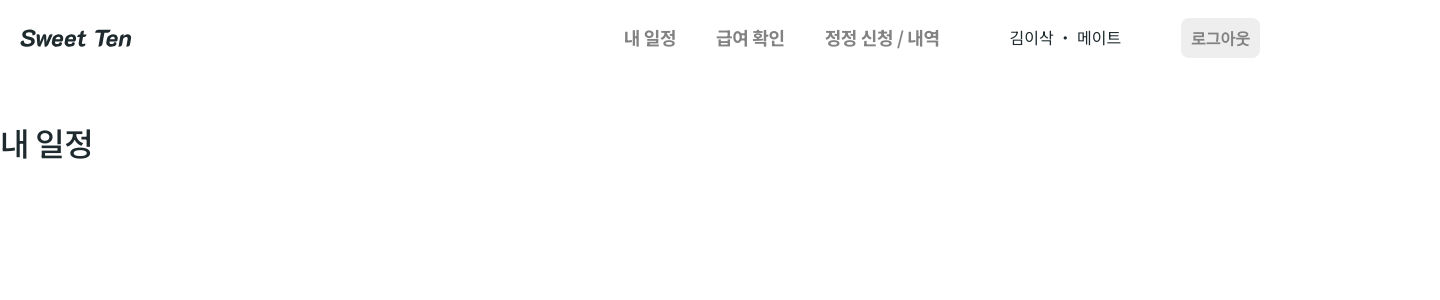
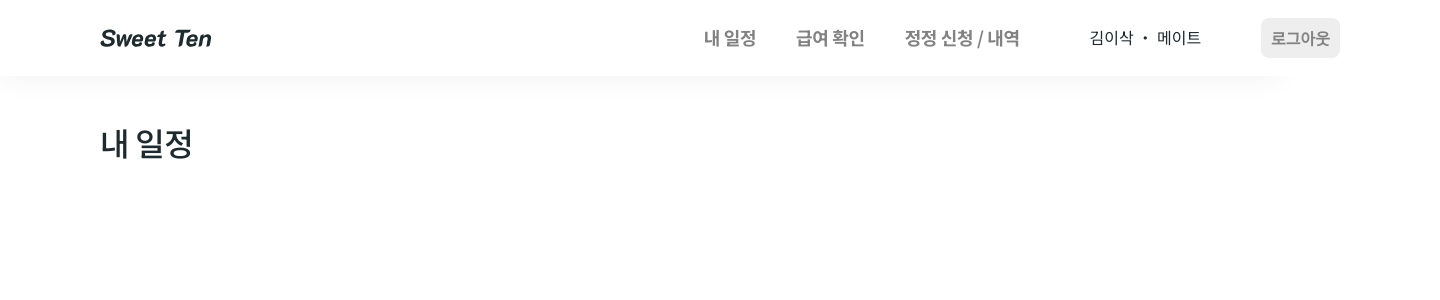
Before and after one commit to Dev-FE-3/toy-project2-team2, a React (Vite) app: page / in a window 1280 px wide. Shown: the top 300 px of the page, 1440 px wide, since content can reach past the window. Built offline with nearby package versions, Linux system fonts and the light colour scheme; no server answers; sample sign-in values are in the browser's storage; a web font is replaced by a local one.

Commit message:
Design : header box shadow 추가 및 레이아웃 변경 (#9)
* Design : header box shadow 추가 및 레이아웃 변경

* Design : headerWrap 변수명 변경

```diff
--- a/src/App.jsx
+++ b/src/App.jsx
@@ -3,7 +3,7 @@ import Calendar from "./pages/calendar/Calendar";
 import Login from "./pages/login/Login";
 import MySalary from "./pages/mySalary/MySalary";
 import SalaryAdjustment from "./pages/salaryAdjustment/SalaryAdjustment";
-import Guide from "./pages/guide/Guide";
+import Guide from "./pages/guide/guide";
 import { RouterProvider } from "react-router-dom";
 import Layout from "./shared/Layout";
 import { useEffect, useState } from "react";
@@ -12,12 +12,6 @@ import styled from "styled-components";
 import LoadingScreen from "./shared/components/LoadingScreen";
 import ProtectedRoute from "./shared/components/ProtectedRoute";
 import GlobalStyle from "./shared/components/styles/GlobalStyle"
-
-const Wrapper = styled.div`
-  height: 100vh;
-  display: flex;
-  justify-content: center;
-`;
 
 const router = createBrowserRouter([
   {
@@ -67,9 +61,7 @@ const App = () => {
   return (
     <>
       <GlobalStyle />
-      <Wrapper>
-        {isLoading ? <LoadingScreen /> : <RouterProvider router={router} />}
-      </Wrapper>
+      {isLoading ? <LoadingScreen /> : <RouterProvider router={router} />}
     </>
   );
 };
--- a/src/shared/Header/Header.jsx
+++ b/src/shared/Header/Header.jsx
@@ -4,11 +4,18 @@ import LogOutButton from "./LogOutButton";
 import Nav from "./Nav";
 import { Link } from "react-router-dom";
 
-const HeaderWrap = styled.header`
+const HeaderWrap = styled.div`
+  box-shadow: 0 4px 24px rgba(0, 0, 0, 0.05);
+`
+
+const HeaderInner = styled.header`
+  width: 1440px;
+  margin: 0 auto;
+  padding: 18px 100px;
+  box-sizing: border-box;
   display: flex;
   justify-content: space-between;
-  padding: 18px 20px;
-  background-color: #fff;
+  background-color: var(--white);
 `
 
 const Logo = styled.img`
@@ -23,7 +30,7 @@ const Wrap = styled.div`
 
 const User = styled.span`
   display: inline-block;
-  font-size: 16px;
+  font-size: var(--font-size-primary);
   font-weight: 400;
   color: var(--text-primary);
   line-height: 38px;
@@ -32,6 +39,7 @@ const User = styled.span`
 const Header = () => {
   return (
     <HeaderWrap>
+      <HeaderInner>
           <Link to="/">
             <Logo src={logo} alt="Sweet Ten" />
           </Link>
@@ -40,6 +48,7 @@ const Header = () => {
             <User>김이삭 ・ 메이트</User>
             <LogOutButton />
           </Wrap>
+      </HeaderInner>
     </HeaderWrap>
   );
 };
--- a/src/shared/Layout.jsx
+++ b/src/shared/Layout.jsx
@@ -4,15 +4,19 @@ import Header from "./header/Header";
 
 const Wrapper = styled.div`
   width: 1440px;
-  margin: 0 auto 100px;
+  margin: 0 auto;
+  padding: 0 100px;
+  box-sizing: border-box;
 `
 
 const Layout = () => {
   return (
-    <Wrapper>
+    <>
       <Header />
-      <Outlet />
-    </Wrapper>
+      <Wrapper>
+        <Outlet />
+      </Wrapper>
+    </>
   );
 };
 
```
Lines whose indentation alone changed are shown as unchanged.
